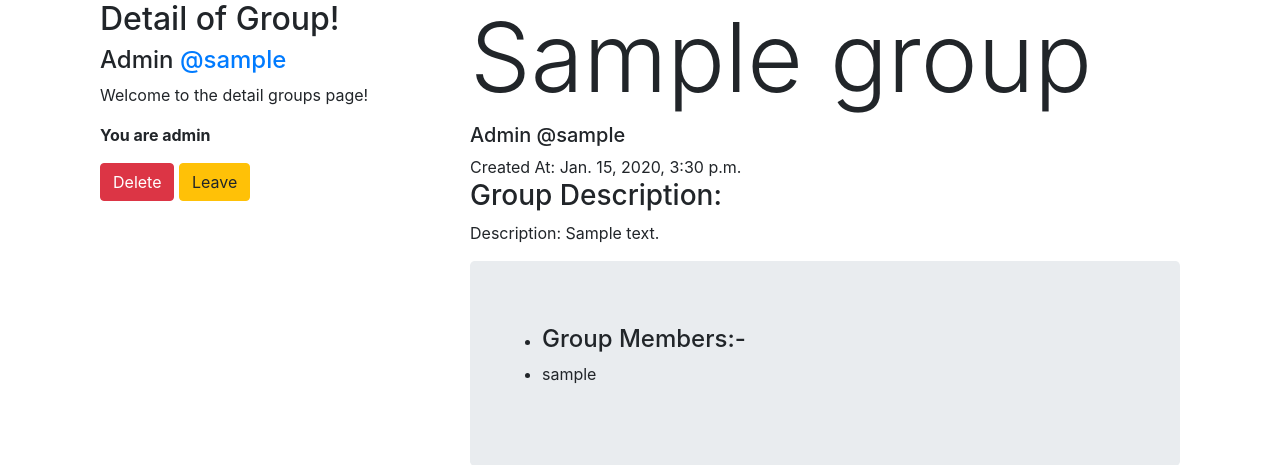
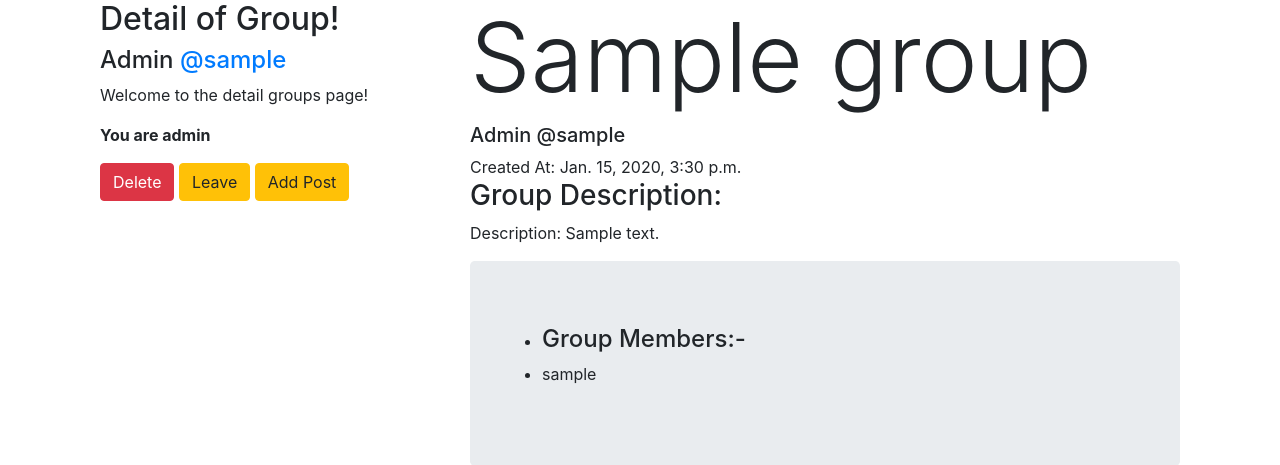
Before and after one commit to kunaldewangan/dj-Group-Web-App, a Django app: a page that uses groups/templates/groups/group_detail.html in a window 1280 px wide. Shown: the part 56-521 px from the top of the page. Run offline with Django 3.2, Linux system fonts and the light colour scheme; a user stored in the database is signed in; tables that the repository leaves empty hold one stand-in row (values such as "Sample post"); some libraries are stand-ins or nearby versions.

Commit message:
posts button update

```diff
--- a/groups/templates/groups/group_detail.html
+++ b/groups/templates/groups/group_detail.html
@@ -21,6 +21,7 @@
         <p><strong>You are Group Member</strong></p>
         {% endif %}
         <a href="{% url 'groups:group_leave' slug=group.slug %}" class="btn btn-fill btn-warning">Leave</a>
+        <a href="{% url 'posts:post_create' slug=object.slug %}" class="btn btn-warning">Add Post</a>
         {% else %}
         <a href="{% url 'groups:group_join' slug=group.slug %}" class="btn btn-fill btn-warning">Join</a>
         {% endif %}
```
